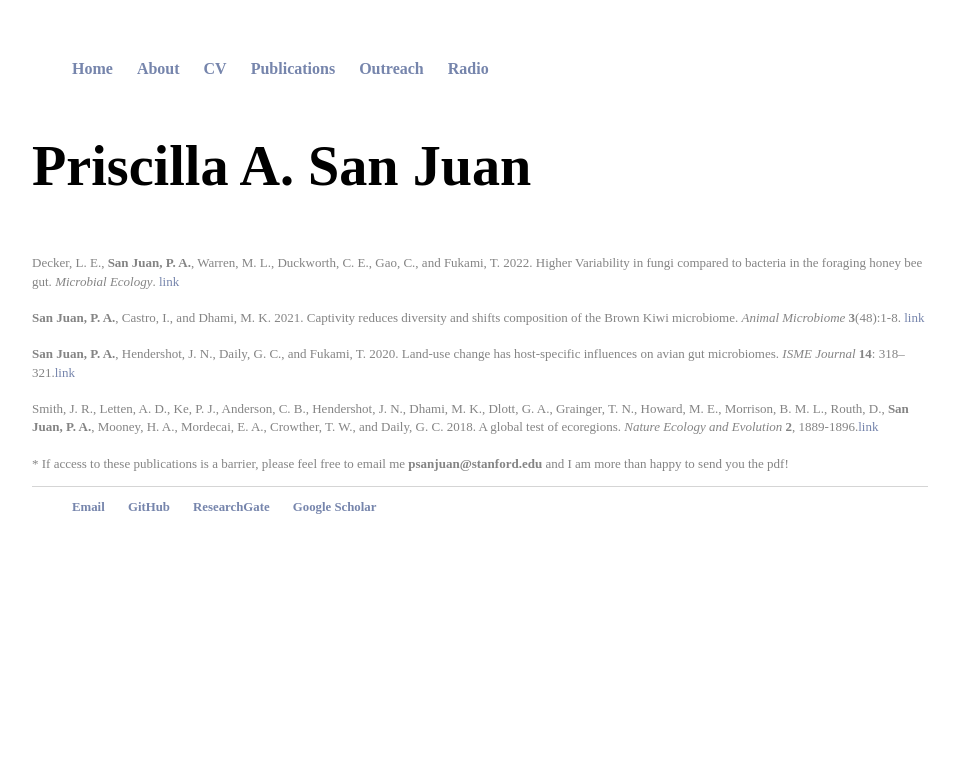
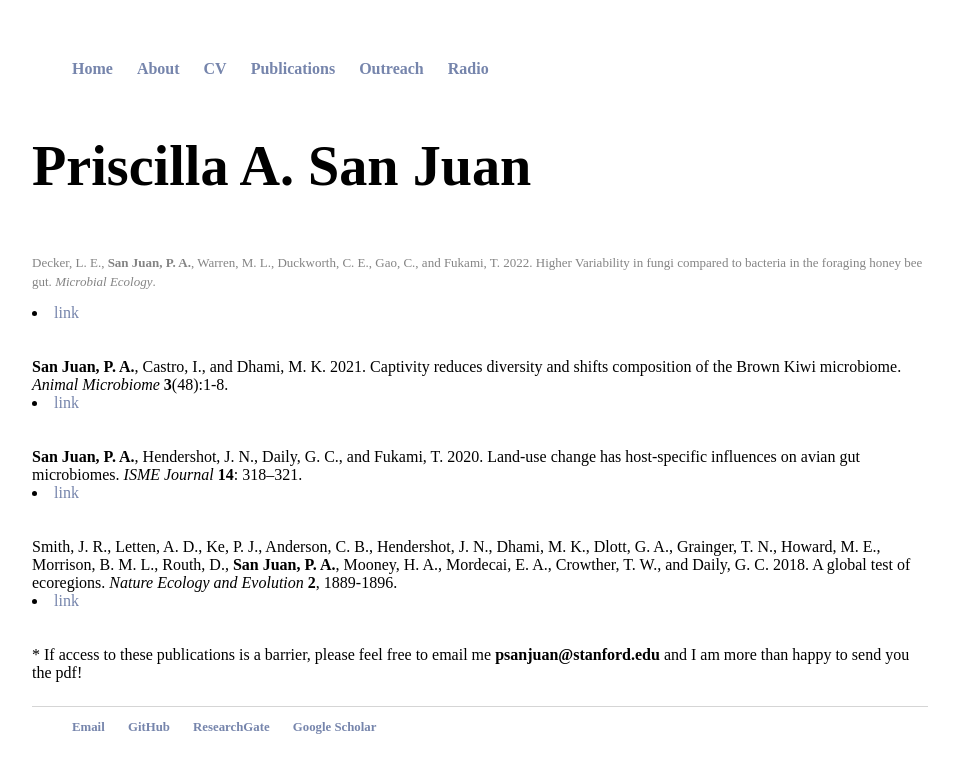
Before and after one commit to psanjuan/psanjuan.github.io, a Jekyll site: the page built from publications/index.html, in a window 1280 px wide. Shown: the top 773 px of the page, without its empty margins (160-1119 px from the left). Built offline with Jekyll 4.4.1, drawn with Linux system fonts in a browser that asks for light colours.

```diff
--- a/publications/index.html
+++ b/publications/index.html
@@ -8,13 +8,13 @@ title: Priscilla A. San Juan, PhD candidate
 
 <div class="post">
 <p style="color:#848484;font-size:13px;">
-  Decker, L. E., <b>San Juan, P. A.</b>, Warren, M. L., Duckworth, C. E., Gao, C., and Fukami, T. 2022. Higher Variability in fungi compared to bacteria in the foraging honey bee gut. <i>Microbial Ecology</i>. <a href="https://doi.org/10.1007/s00248-021-01922-5">link</a>  <br>
+  Decker, L. E., <b>San Juan, P. A.</b>, Warren, M. L., Duckworth, C. E., Gao, C., and Fukami, T. 2022. Higher Variability in fungi compared to bacteria in the foraging honey bee gut. <i>Microbial Ecology</i>. <li><a href="https://doi.org/10.1007/s00248-021-01922-5">link</a></li><br>
   <br>
-  <b>San Juan, P. A.</b>, Castro, I., and Dhami, M. K. 2021. Captivity reduces diversity and shifts composition of the Brown Kiwi microbiome. <i>Animal Microbiome</i> <b>3</b>(48):1-8. <a href="https://doi.org/10.1186/s42523-021-00109-0">link</a><br>
+  <b>San Juan, P. A.</b>, Castro, I., and Dhami, M. K. 2021. Captivity reduces diversity and shifts composition of the Brown Kiwi microbiome. <i>Animal Microbiome</i> <b>3</b>(48):1-8. <li><a href="https://doi.org/10.1186/s42523-021-00109-0">link</a></li><br>
   <br>
-  <b>San Juan, P. A.</b>, Hendershot, J. N., Daily, G. C., and Fukami, T. 2020. Land-use change has host-specific influences on avian gut microbiomes. <i>ISME Journal</i> <b>14</b>: 318–321.<a href="https://doi.org/10.1038/s41396-019-0535-4">link</a><br>
+  <b>San Juan, P. A.</b>, Hendershot, J. N., Daily, G. C., and Fukami, T. 2020. Land-use change has host-specific influences on avian gut microbiomes. <i>ISME Journal</i> <b>14</b>: 318–321. <li><a href="https://doi.org/10.1038/s41396-019-0535-4">link</a></li><br>
 <br>
-Smith, J. R., Letten, A. D.,  Ke, P. J., Anderson, C. B., Hendershot, J. N., Dhami, M. K., Dlott, G. A., Grainger, T. N., Howard, M. E., Morrison, B. M. L., Routh, D., <b>San Juan, P. A.</b>, Mooney, H. A., Mordecai, E. A., Crowther, T. W., and Daily, G. C. 2018. A global test of ecoregions. <i>Nature Ecology and Evolution</i> <b>2</b>, 1889-1896.<a href="https://doi.org/10.1038/s41559-018-0709-x">link</a>
+Smith, J. R., Letten, A. D.,  Ke, P. J., Anderson, C. B., Hendershot, J. N., Dhami, M. K., Dlott, G. A., Grainger, T. N., Howard, M. E., Morrison, B. M. L., Routh, D., <b>San Juan, P. A.</b>, Mooney, H. A., Mordecai, E. A., Crowther, T. W., and Daily, G. C. 2018. A global test of ecoregions. <i>Nature Ecology and Evolution</i> <b>2</b>, 1889-1896. <li><a href="https://doi.org/10.1038/s41559-018-0709-x">link</a></li>
   <br>
   <br>
   * If access to these publications is a barrier, please feel free to email me <b>psanjuan@stanford.edu</b> and I am more than happy to send you the pdf!
```
